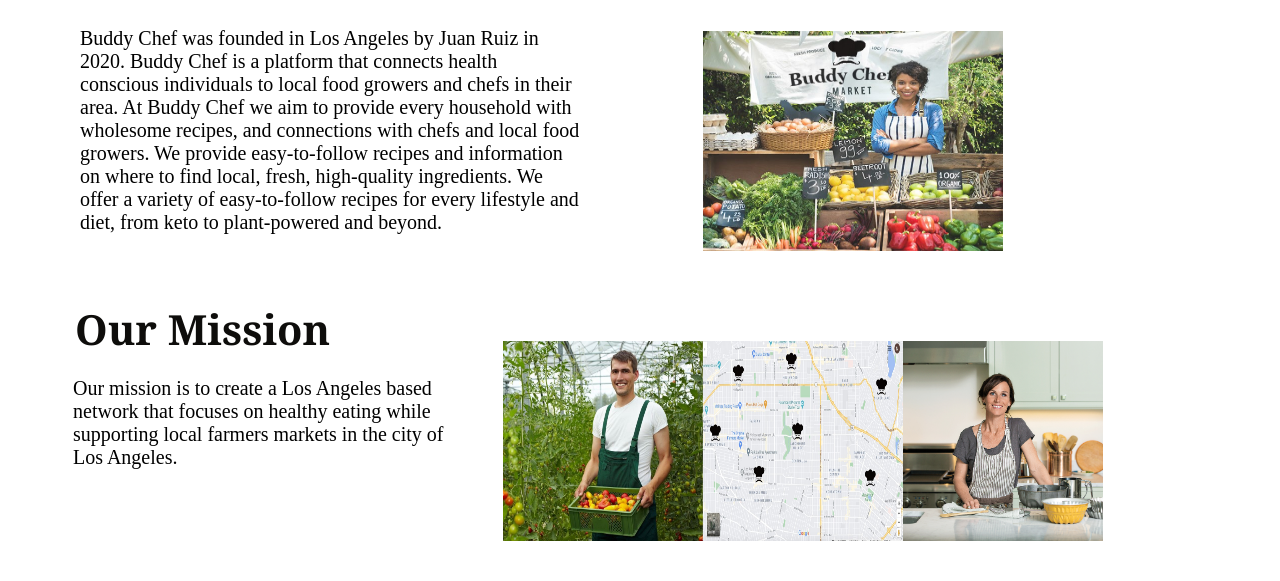
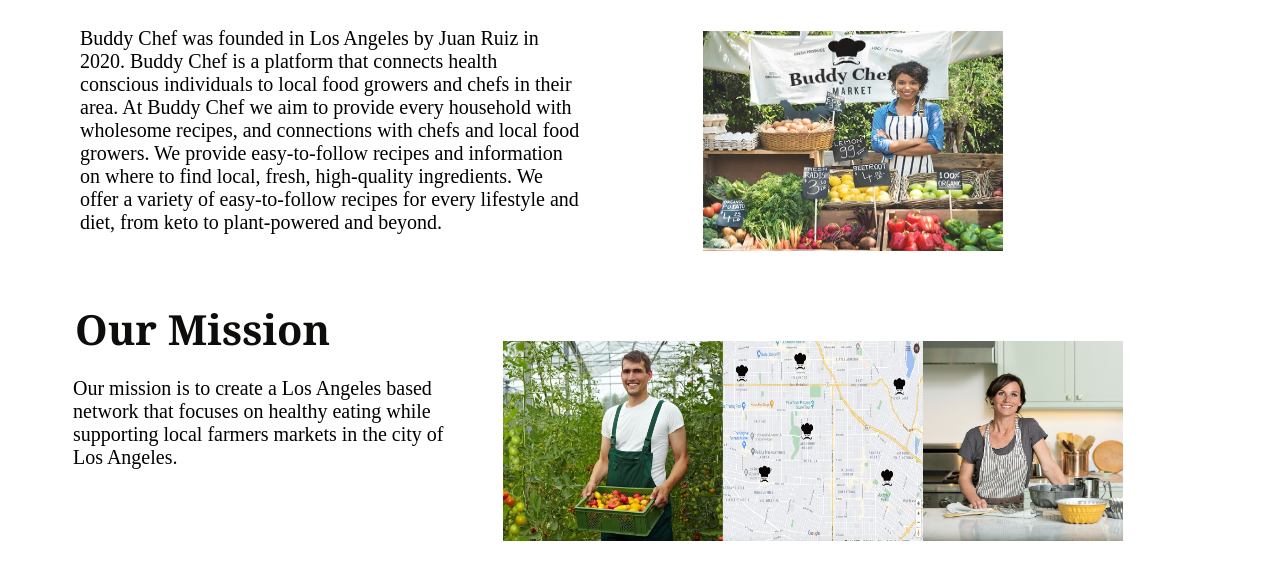
Before and after one commit to lowercase99/lowercase99.github.io, a plain HTML site: page aboutus.html in a window 1280 px wide. Shown: the part 219-800 px from the top of the page. Drawn offline with Linux system fonts and the light colour scheme.

Commit message:
Update aboutus.html

```diff
--- a/aboutus.html
+++ b/aboutus.html
@@ -368,7 +368,7 @@ footer {
         padding-right:250px;
     }
     #picture2{
-        width: 200px;
+        width: 220px;
         height: 200px;
     }
     .picture3{
@@ -381,7 +381,7 @@ footer {
         padding-right:450px;
     }
     #picture3{
-        width: 200px;
+        width: 220px;
         height: 200px;
     }
     .picture4{
@@ -394,7 +394,7 @@ footer {
         padding-right:450px;
     }
     #picture4{
-        width: 200px;
+        width: 220px;
         height: 200px;
     }
     .stext2{
```
